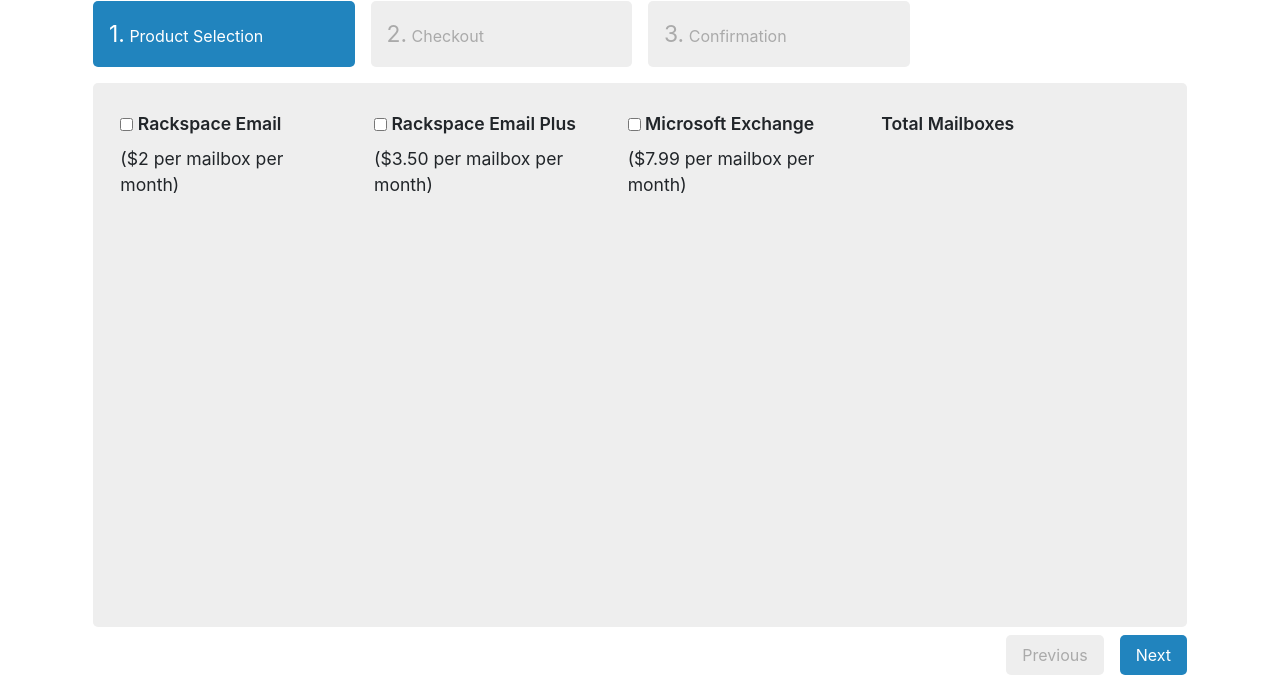
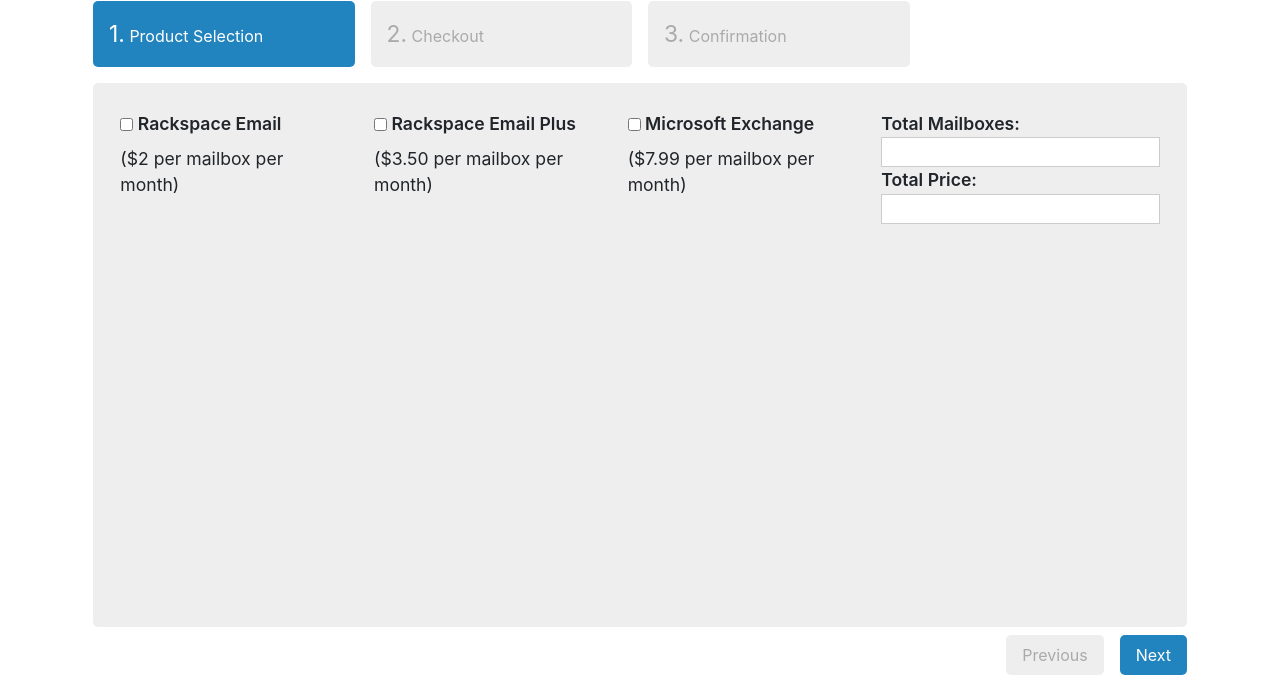
Before and after one commit to tarrisatx/three-step-sign-up, a PHP site: page / in a window 1280 px wide. Shown: the top 680 px of the page. Run offline with PHP 8.4, Linux system fonts and the light colour scheme; some libraries are stand-ins or nearby versions.

Commit message:
Added calculations for mailboxes

```diff
--- a/gulpfile.js
+++ b/gulpfile.js
@@ -31,7 +31,8 @@
             .pipe(jslint({
                 predef: ['$', 'JQuery', 'document', 'window', 'console'], // Set global variables mostly for JQuery
                 this: true, // Tolerate using this keyword
-                browser: true // Assume "a browser" option true
+                browser: true, // Assume "a browser" option true
+                unparam: true
             }))
             .pipe(jslint.reporter('default'));
 });
--- a/index.php
+++ b/index.php
@@ -30,7 +30,7 @@
 
                 <div id="hidden_fields_one" class="hidden">
                     <label for="hidden_one">QTY</label>
-                        <input class="form-control text-center col-sm-3" type="number" id="hidden_one" name="quantity">
+                        <input class="form-control text-center col-sm-3" type="number" id="hidden_one" name="quantity" data-price="2.00">
                     </div>
                 </div>
 
@@ -42,7 +42,7 @@
                 </div>
                     <div id="hidden_fields_two" class="hidden">
                     <label for="hidden_two">QTY</label>
-                     <input class="form-control text-center col-sm-3" type="number" id="hidden_two" name="quantity">
+                     <input class="form-control text-center col-sm-3" type="number" id="hidden_two" name="quantity" data-price="3.50">
                     </div>
                 </div>
 
@@ -54,13 +54,13 @@
                 </div>
                     <div id="hidden_fields_three" class="hidden">
                     <label for="hidden_three">QTY</label>
-                     <input class="form-control text-center col-sm-3" type="number" id="hidden_three" name="quantity">
+                     <input class="form-control text-center col-sm-3" type="number" id="hidden_three" name="quantity" data-price="7.99">
                     </div>
                 </div>
 
                 <div class="col-md-3">
-                <p>Total Mailboxes</p> <output id="totalQuantity"></output>
-                <input type="hidden" id="mailboxes" name="mailboxes">
+                Total Mailboxes: <input type="text" id="mailboxes" name="mailboxes" readonly="readonly">
+                Total Price: <input type="text" id="totalprice" name="totalprice" readonly="readonly">
                 </div>
 
             </section>
--- a/js/script.js
+++ b/js/script.js
@@ -73,7 +73,8 @@
                             data.address + " " + data.city + " " +
                             data.state + ", " + data.zip + "<br /> <br />" +
                             "<strong>Total Mailboxes:</strong> " +
-                            " " + data.totalamount
+                            " " + data.totalamount + " " + "<br />" +
+                            "<strong>Total Price: </strong> " + data.finalprice
                         );
                     }
                 });
@@ -102,10 +103,16 @@
     //Calculate values of quantity boxes
     $("input").change(function () {
         var mysum = 0;
+        var sum = 0;
         $("input[name=quantity]").each(function () {
             var amountTotal = $(this).val();
             if ($.isNumeric(amountTotal)) {
                 mysum += parseFloat(amountTotal);
+                var price = $(this).data("price");
+                if (this.value.length && !isNaN(this.value) && !isNaN(price)) {
+                    sum += parseFloat(this.value) * parseFloat(price);
+                }
+                $("#totalprice").val("$" + sum.toFixed(2));
             }
         });
         // Get total mailboxes in output field
--- a/process.php
+++ b/process.php
@@ -8,6 +8,7 @@
     $bstate     = $_POST['bstate'];
     $bzip       = $_POST['bzip'];
     $mailboxes   = $_POST['mailboxes'];
+    $totalprice  = $_POST['totalprice'];
 
         if (isset($_POST['name'])) {
            $data = array(
@@ -18,7 +19,8 @@
                 "city"       => $bcity,
                 "state"      => $bstate,
                 "zip"        => $bzip,
-                "totalamount" => $mailboxes
+                "totalamount" => $mailboxes,
+                "finalprice"    => $totalprice
            );
         //convert to json to be handled async
            echo json_encode($data);
```
